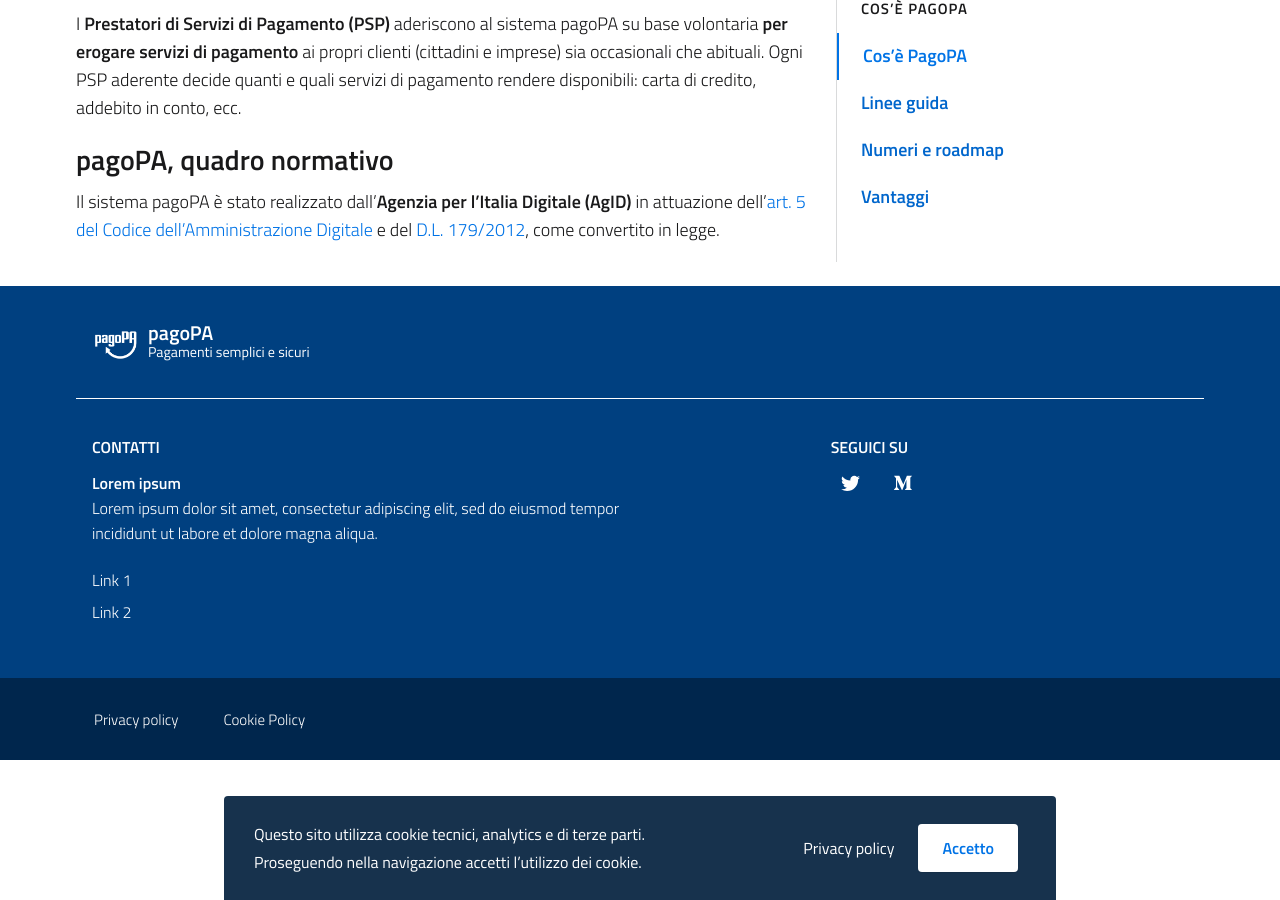
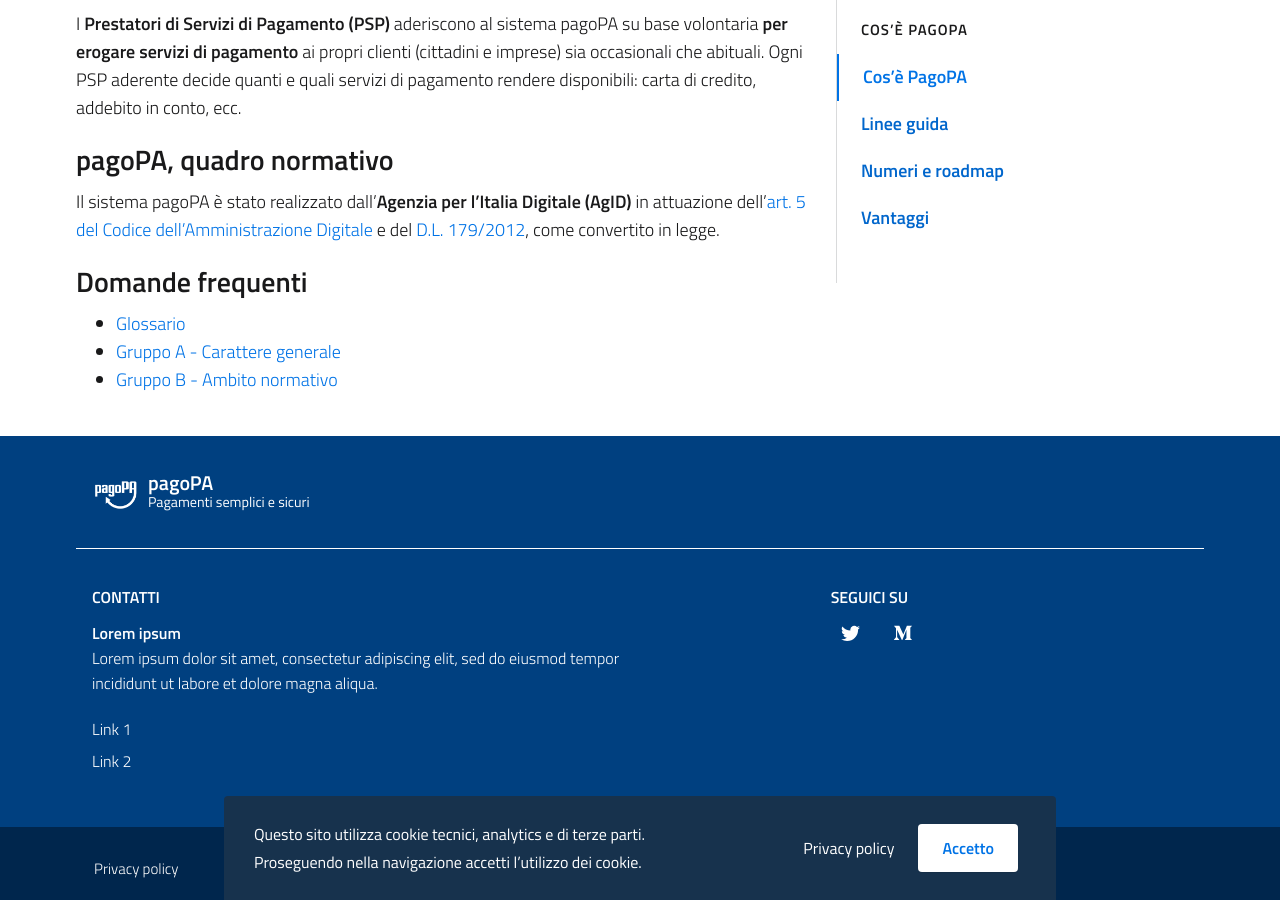
Before and after one commit to pagopa/site-pagopa.gov.it, a Jekyll site: the page built from it/pagopa/index.md, in a window 1280 px wide and 900 px high, scrolled down 1580 px. Built offline with Jekyll 4.4.1, drawn with Linux system fonts in a browser that asks for light colours.

Commit message:
Update index.md

```diff
--- a/it/pagopa/index.md
+++ b/it/pagopa/index.md
@@ -37,3 +37,8 @@
 
 #### pagoPA, quadro normativo
 Il sistema pagoPA è stato realizzato dall’**Agenzia per l’Italia Digitale (AgID)** in attuazione dell'[art. 5 del Codice dell’Amministrazione Digitale](https://docs.italia.it/italia/piano-triennale-ict/codice-amministrazione-digitale-docs/it/v2017-12-13/_rst/capo1_sezione2_art5.html) e del [D.L. 179/2012](https://www.agid.gov.it/sites/default/files/repository_files/leggi_decreti_direttive/dl-18-ottobre-2012-n.179_0_0.pdf), come convertito in legge.
+
+#### Domande frequenti
+* [Glossario](https://docs.italia.it/italia/pagopa/pagopa-docs-faq/it/stabile/_docs/Glossario.html)
+* [Gruppo A - Carattere generale](https://docs.italia.it/italia/pagopa/pagopa-docs-faq/it/stabile/_docs/FAQ_sezioneB.html)
+* [Gruppo B - Ambito normativo](https://docs.italia.it/italia/pagopa/pagopa-docs-faq/it/stabile/_docs/FAQ_sezioneB.html)
```
